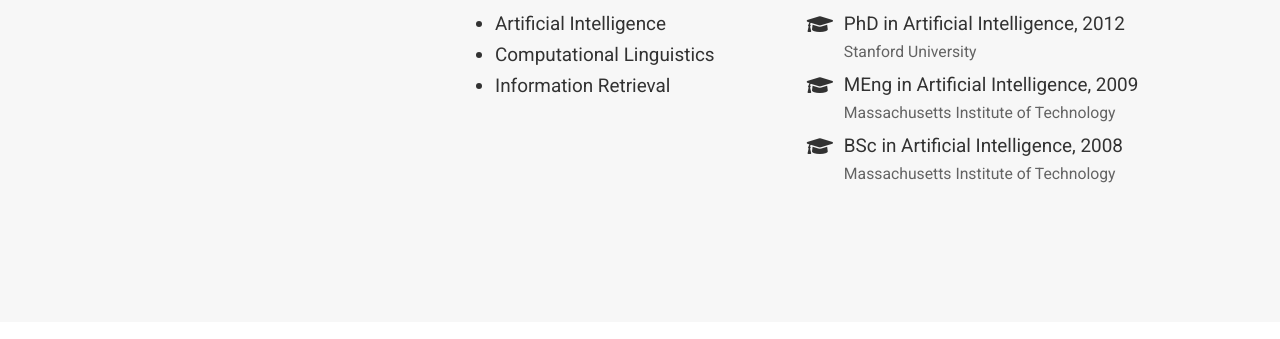
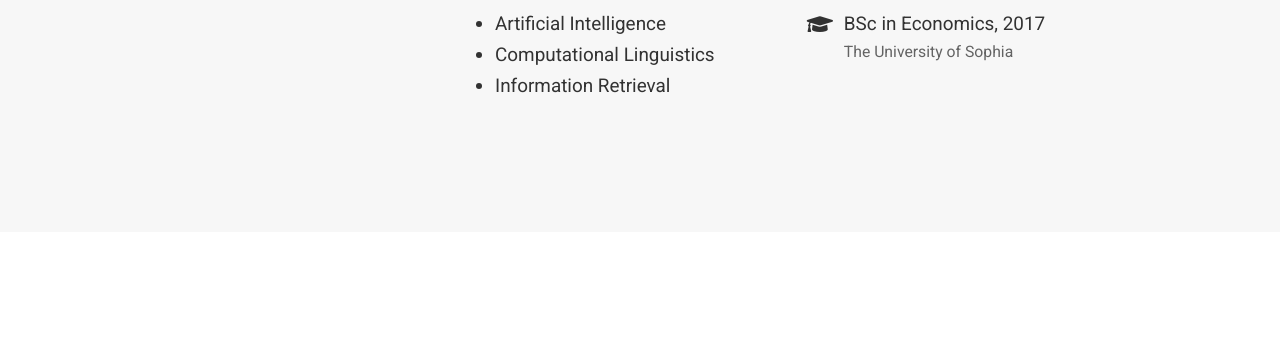
Before and after one commit to y-tomimoto/y-tomimoto.github.io, a plain HTML site: page index.html in a window 1280 px wide. Shown: the part 843-1182 px from the top of the page. Drawn offline with nearby package versions, Linux system fonts and the light colour scheme; a script that the page names is missing; some icons are missing.

Commit message:
rebuilding site 2019年 12月 7日 土曜日 11時58分09秒 JST

```diff
--- a/index.html
+++ b/index.html
@@ -603,24 +603,8 @@
           <li>
             <i class="fa-li fas fa-graduation-cap"></i>
             <div class="description">
-              <p class="course">PhD in Artificial Intelligence, 2012</p>
-              <p class="institution">Stanford University</p>
-            </div>
-          </li>
-
-          <li>
-            <i class="fa-li fas fa-graduation-cap"></i>
-            <div class="description">
-              <p class="course">MEng in Artificial Intelligence, 2009</p>
-              <p class="institution">Massachusetts Institute of Technology</p>
-            </div>
-          </li>
-
-          <li>
-            <i class="fa-li fas fa-graduation-cap"></i>
-            <div class="description">
-              <p class="course">BSc in Artificial Intelligence, 2008</p>
-              <p class="institution">Massachusetts Institute of Technology</p>
+              <p class="course">BSc in Economics, 2017</p>
+              <p class="institution">The University of Sophia</p>
             </div>
           </li>
 
@@ -1248,7 +1232,7 @@
 
       <li>
         <i class="fa-li fab fa-twitter fa-2x" aria-hidden="true"></i>
-        <a href="https://twitter.com/Twitter" target="_blank" rel="noopener">DM Me</a>
+        <a href="https://twitter.com/geek_y_tom" target="_blank" rel="noopener">DM Me</a>
       </li>
 
 
```
Also changed, not shown: authors/admin/index.html (+2 -18 lines).
